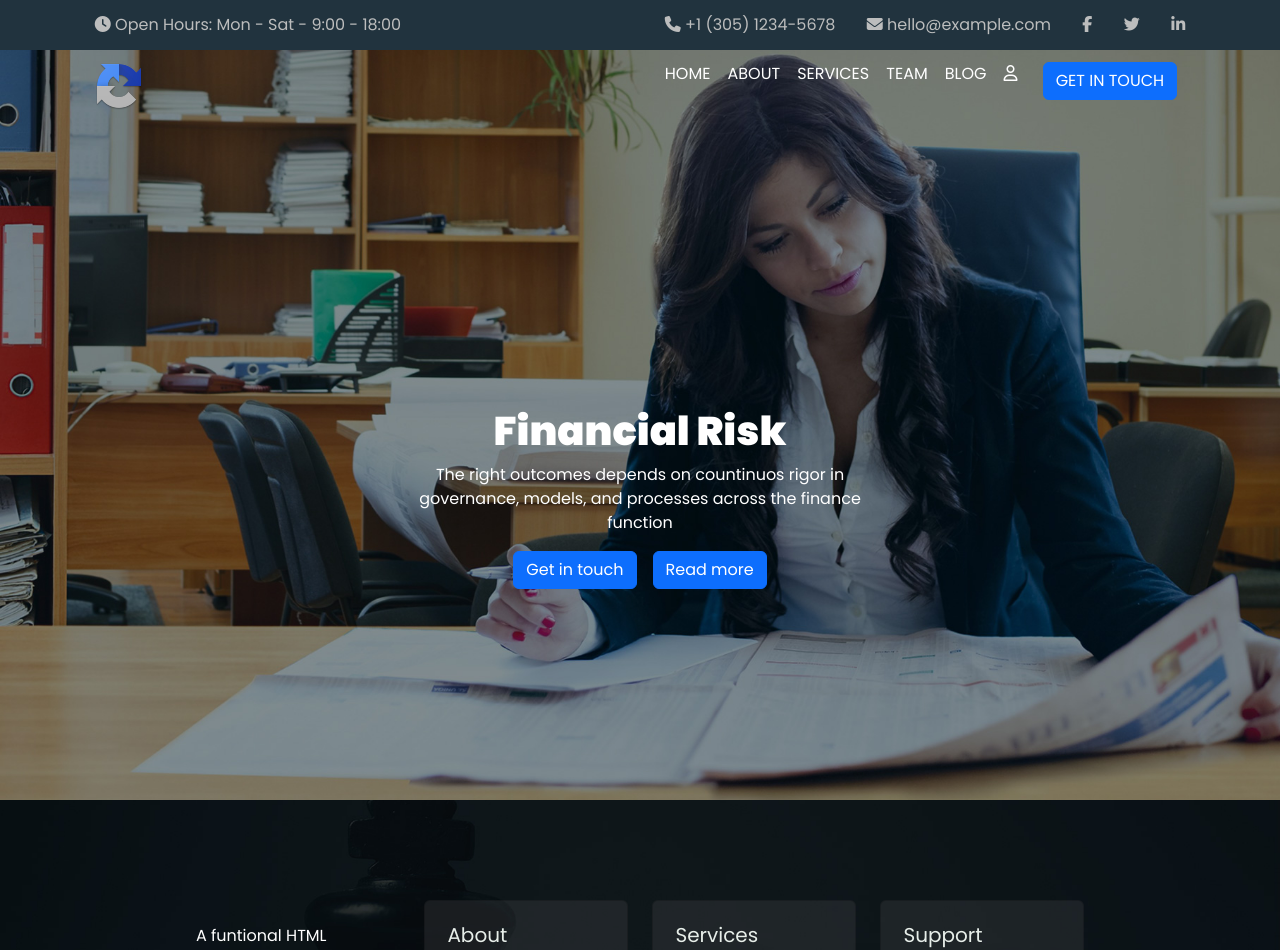
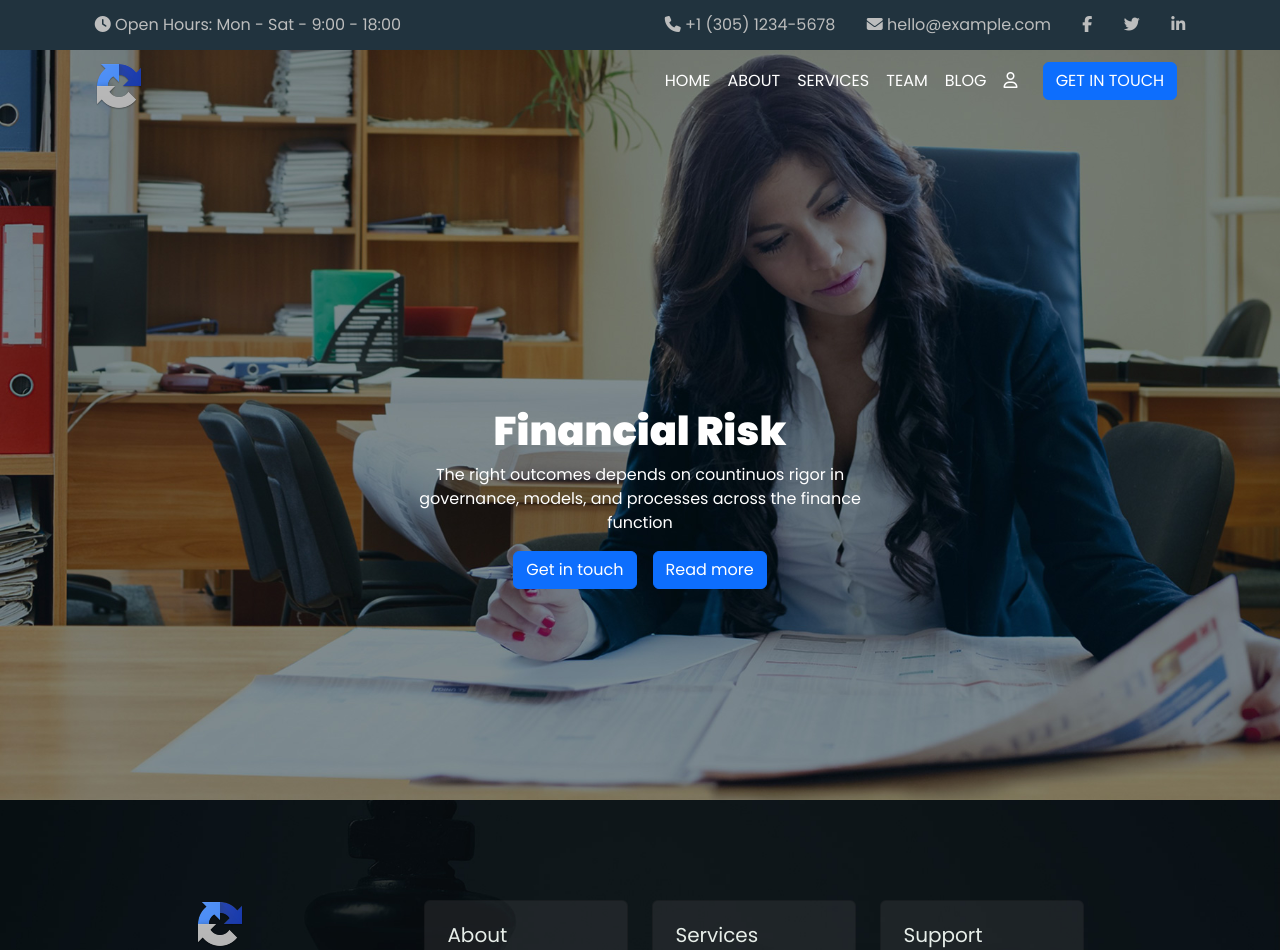
Before and after one commit to bronzo97/proj-html-vuejs, a Vue app: page / in a window 1280 px wide. Shown: the top 950 px of the page. Built offline with nearby package versions, Linux system fonts and the light colour scheme.

Commit message:
fixing small details toheader and footer

```diff
--- a/src/components/TheFooter.vue
+++ b/src/components/TheFooter.vue
@@ -6,7 +6,7 @@
                 <div class="row row-cols-4 row-cols-lg-5 justify-content-center">
                     <div class="col">
                         <ul class="list-unstyled">
-                            <li><img src="" alt=""></li>
+                            <li><img src="../../public/images/logo_48.png" alt=""></li>
                             <li><p>A funtional HTML Template for corporate & business.</p></li>
                             <li><i class="fa-solid fa-phone"></i> +1 (305) 1234-5678</li>
                             <li><i class="fa-solid fa-envelope"></i> hello@example.com</li>
--- a/src/components/TheHeader.vue
+++ b/src/components/TheHeader.vue
@@ -31,7 +31,7 @@
                         </ul>
                     </div>
                     <div class="col">
-                        <ul class="list-unstyled d-flex justify-content-between">
+                        <ul class="list-unstyled d-flex justify-content-between align-items-center">
                             <li>Home</li>
                             <li>About</li>
                             <li>Services</li>
@@ -85,6 +85,7 @@
     .jumbotron {
         color: #fff;
         background-image: url("../../public/images/bg-2.jpg");
+        background-blend-mode: darken;
         background-size: cover;
         height: calc(100vh - 50px);
 
```
